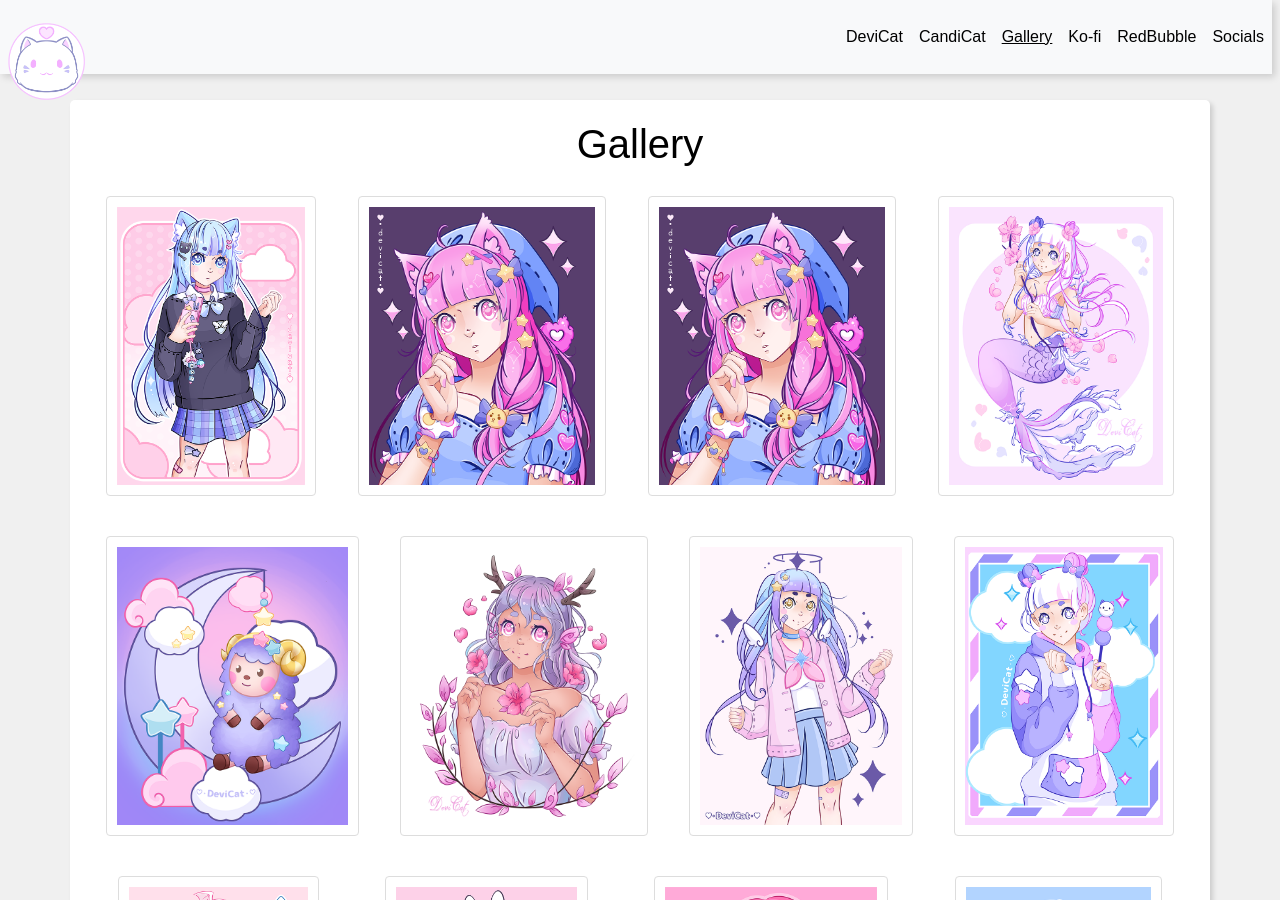
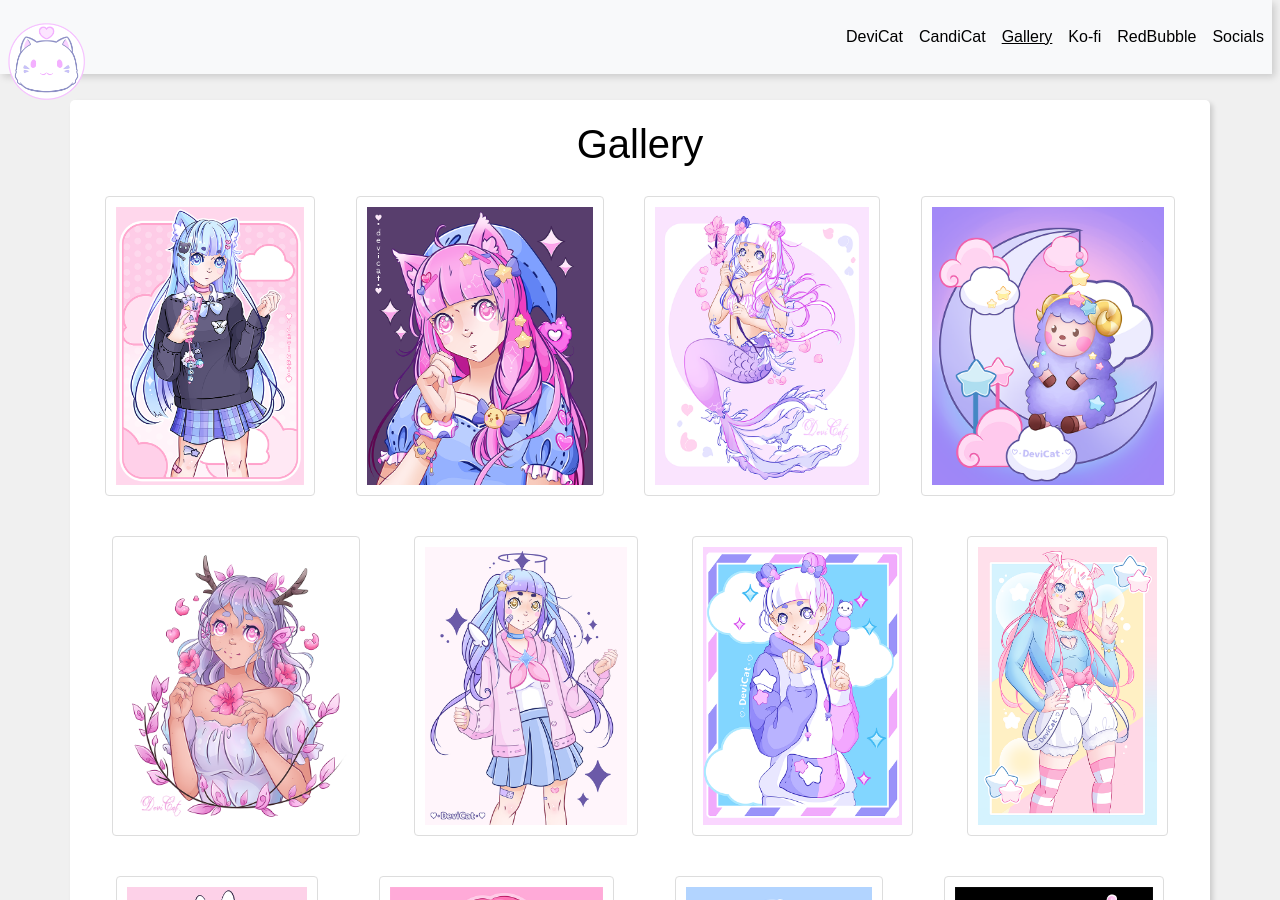
Before and after one commit to DeviCatOutlet/devicatoutlet.github.io, a Jekyll site: the page built from gallery.md, in a window 1280 px wide and 900 px high. Built offline with Jekyll 4.4.1, drawn with Linux system fonts in a browser that asks for light colours; our own code applies the rules of GitHub Pages for plain Markdown files.

Commit message:
Remove duplicate entry
Remove duplicate entry for gallery

```diff
--- a/gallery.md
+++ b/gallery.md
@@ -1,7 +1,6 @@
 # Gallery
 
 ![Trytryagain DTIYS](img/TrytryagainDTIYS2022.png)
-![Huignip DTIYS](img/huignipDTIYS2022.png)
 ![Huignip DTIYS](img/huignipDTIYS2022.png)
 ![CandiCat Mermaid Girl](img/CandiCatMermaidGirl2022.png)
 ![Etoile Animal Crossing](img/EtoileAnimalCrossing2022.png)
```
